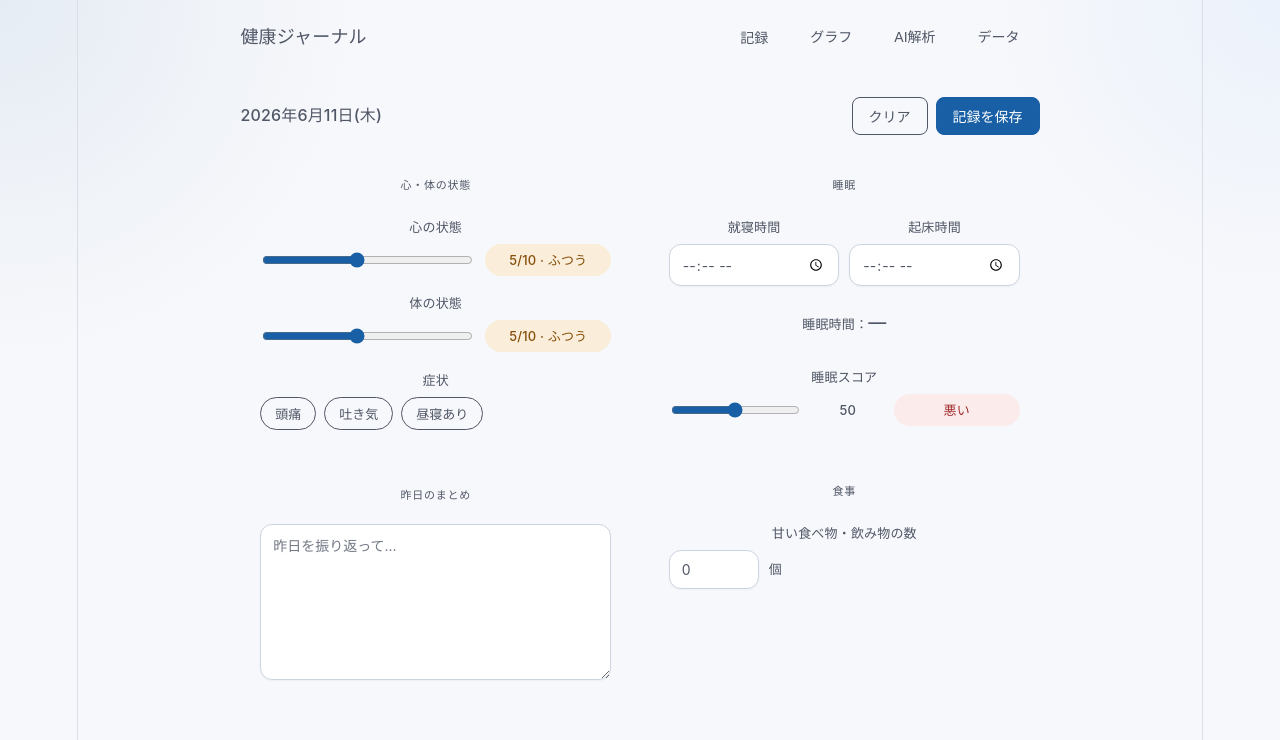
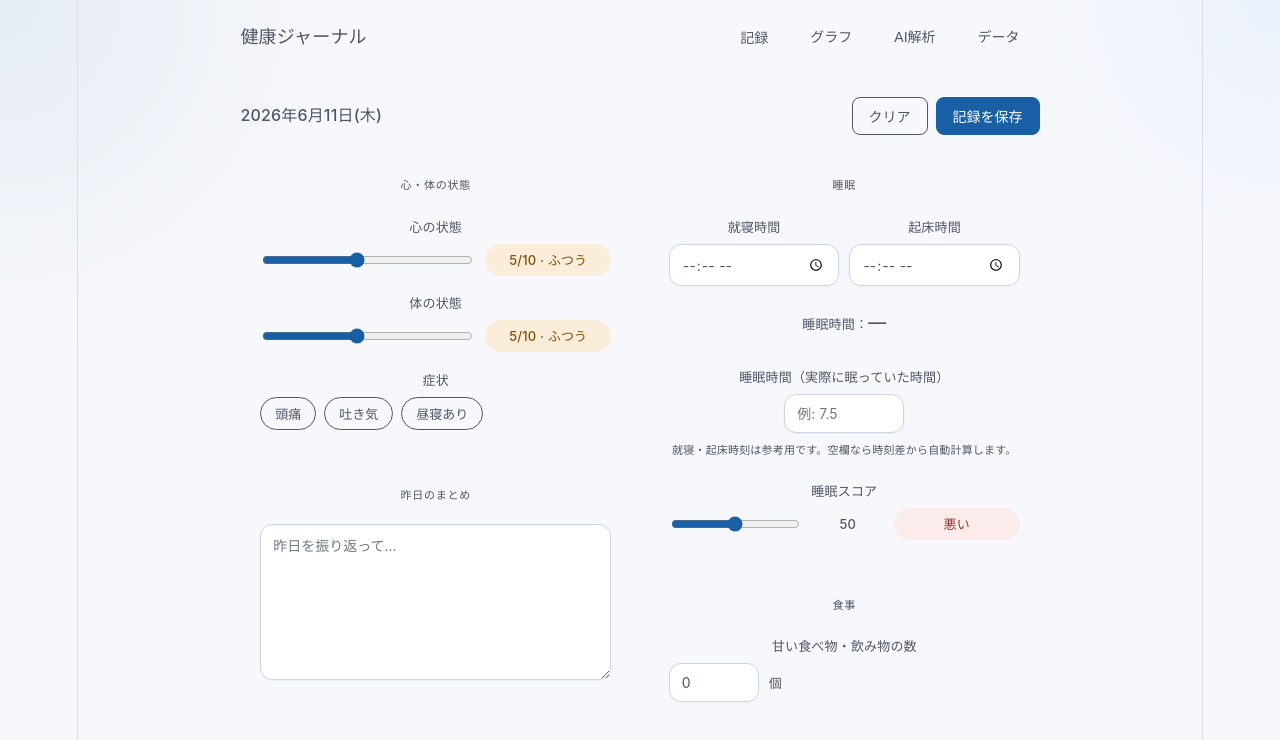
Before and after one commit to litalicot485kei/kibun_nikki_claude, a React (Vite) app: page / in a window 1280 px wide. Shown: the top 740 px of the page. Built offline with nearby package versions, Linux system fonts and the light colour scheme.

Commit message:
20260611_135X_1

```diff
--- a/src/App.jsx
+++ b/src/App.jsx
@@ -16,6 +16,13 @@ const calcSleepHours = (start, end) => {
   if (s == null || e == null) return null;
   let diff = e - s; if (diff <= 0) diff += 1440;
   return parseFloat((diff / 60).toFixed(2));
+};
+
+const normalizeSleepHours = (value) => {
+  if (value === "" || value == null) return null;
+  const parsed = Number(value);
+  if (!Number.isFinite(parsed)) return null;
+  return Math.max(0, parseFloat(parsed.toFixed(2)));
 };
 
 const fmtSleep = (h) => {
@@ -67,7 +74,7 @@ const LS_KEY = "healthdb_v2";
 const GK_KEY = "gemini_key_v2";
 const EMPTY_FORM = {
   mind: 5, body: 5, headache: false, nausea: false, nap: false,
-  sleepStart: "", sleepEnd: "", sleepScore: 50, sweetCount: 0, summary: ""
+  sleepStart: "", sleepEnd: "", sleepHours: "", sleepScore: 50, sweetCount: 0, summary: ""
 };
 
 // ── responsive hook ────────────────────────────────────
@@ -189,9 +196,14 @@ const RecordTab = ({ db, setDb, toast, isMobile }) => {
         ...db[today],
         mind: normalizeSliderValue(db[today].mind),
         body: normalizeSliderValue(db[today].body),
+        sleepHours: db[today].sleepHours ?? calcSleepHours(db[today].sleepStart, db[today].sleepEnd) ?? "",
       }
     : { ...EMPTY_FORM });
-  const sleepH = useMemo(() => calcSleepHours(form.sleepStart, form.sleepEnd), [form.sleepStart, form.sleepEnd]);
+  const sleepH = useMemo(() => {
+    const manualSleep = normalizeSleepHours(form.sleepHours);
+    if (manualSleep != null) return manualSleep;
+    return calcSleepHours(form.sleepStart, form.sleepEnd);
+  }, [form.sleepStart, form.sleepEnd, form.sleepHours]);
   const sl = scoreLabel(form.sleepScore);
   const feeling = feelingLabel(form.mind);
   const bodyFeeling = feelingLabel(form.body);
@@ -200,7 +212,8 @@ const RecordTab = ({ db, setDb, toast, isMobile }) => {
   const upd = (k) => (e) => setForm(f => ({ ...f, [k]: e.target ? e.target.value : e }));
 
   const save = () => {
-    const entry = { ...form, date: today, sleepHours: sleepH, savedAt: new Date().toISOString() };
+    const entrySleepHours = normalizeSleepHours(form.sleepHours);
+    const entry = { ...form, date: today, sleepHours: entrySleepHours ?? sleepH, savedAt: new Date().toISOString() };
     const next = { ...db, [today]: entry };
     setDb(next);
     localStorage.setItem(LS_KEY, JSON.stringify(next));
@@ -287,6 +300,21 @@ const RecordTab = ({ db, setDb, toast, isMobile }) => {
       }}>
         睡眠時間：<span style={{ fontSize: 18, fontWeight: 500, color: "var(--color-text-primary)" }}>{fmtSleep(sleepH)}</span>
       </div>
+      <Field label="睡眠時間（実際に眠っていた時間）">
+        <input
+          className="app-control"
+          type="number"
+          min={0}
+          step={0.1}
+          value={form.sleepHours}
+          onChange={upd("sleepHours")}
+          placeholder="例: 7.5"
+          style={{ ...inputStyle, width: 120 }}
+        />
+        <div style={{ fontSize: 11, color: "var(--color-text-tertiary)", marginTop: 4 }}>
+          就寝・起床時刻は参考用です。空欄なら時刻差から自動計算します。
+        </div>
+      </Field>
       <Field label="睡眠スコア" style={{ marginBottom: 0 }}>
         <div style={{ display: "flex", alignItems: "center", gap: 10 }}>
           <input className="app-range" type="range" min={0} max={100} step={1} value={form.sleepScore}
```
